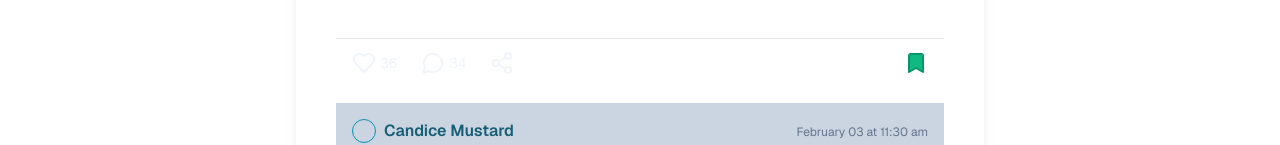
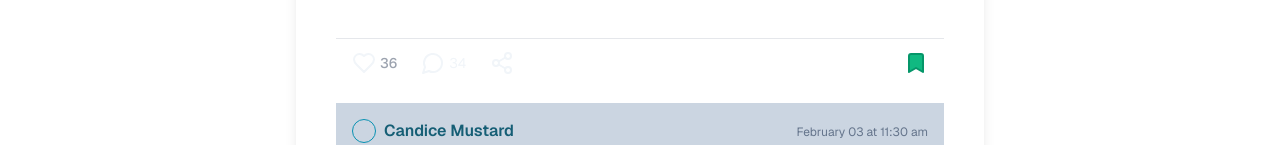
Before and after one commit to SaraDonaldson/weird-wonderful-finds-site, a Next.js app: page /forum in a window 1280 px wide. Shown: the part 578-723 px from the top of the page. Built offline with nearby package versions, Linux system fonts and the light colour scheme; no server answers.

Commit message:
add small like button size varian

```diff
--- a/components/buttons/LikeButton/LikeButton.tsx
+++ b/components/buttons/LikeButton/LikeButton.tsx
@@ -6,14 +6,16 @@ interface LikeButtonProps{
     numberOfLikes: number
     liked:boolean
     toggleLikePostCallback: ()=> void
+    sizeXS?: boolean
 }
 
-function LikeButton({numberOfLikes, liked, toggleLikePostCallback}:LikeButtonProps) {
+function LikeButton({numberOfLikes, liked, toggleLikePostCallback,sizeXS}:LikeButtonProps) {
 
   const [isLiked, setIsLiked] = useState<boolean>(liked);
   const [likeCount, setLikeCount] = useState<number>(numberOfLikes);
   const [animating, setAnimating] = useState<boolean>(false);
   const [countAnimating, setCountAnimating] =useState<boolean>(false);
+
 
 
    function handleToggle() {
@@ -33,7 +35,7 @@ function LikeButton({numberOfLikes, liked, toggleLikePostCallback}:LikeButtonPro
 
     // Animation CSS Tailwind values
       const iconBase =
-    'h-6 w-6 transition-transform duration-150 ease-out ' +
+    `${sizeXS? 'h-4 w-4' :'h-6 w-6'} transition-transform duration-150 ease-out ` +
     'transition-colors duration-200 ease-in-out ' +
     'cursor-pointer';
 
@@ -61,15 +63,15 @@ function LikeButton({numberOfLikes, liked, toggleLikePostCallback}:LikeButtonPro
         >
         <div className={`${iconBase} ${isLiked ? iconLikedTW : iconNotlikedTW} ${iconAnimatingTW}`}>
         {isLiked ? (
-          <Heart fill='oklch(60% 0.118 184.704)' aria-hidden="true" />
+          <Heart fill='oklch(60% 0.118 184.704)' aria-hidden="true" size={sizeXS ? 16 : 24}/>
         ) : (
-          <Heart aria-hidden="true" />
+          <Heart aria-hidden="true" size={sizeXS ? 16 : 24} />
         )}
       </div>
 
 
-      <span  className={`text-sm ${countBaseTW} ${countTransition} ${countAnimatingTW} ${
-          isLiked ? 'text-violet-brand dark:text-teal-600' : 'text-gray-600 dark:text-gray-400'
+      <span  className={`${sizeXS ? 'text-xs  text-slate-500' : 'text-sm dark:text-gray-400'} ${countBaseTW} ${countTransition} ${countAnimatingTW} ${
+          isLiked ? 'text-violet-brand dark:text-teal-600' : `${sizeXS ? 'text-xs  text-slate-500' : 'text-sm text-gray-400'}`
         }`}>{likeCount}</span>
     </button>
   )
```
